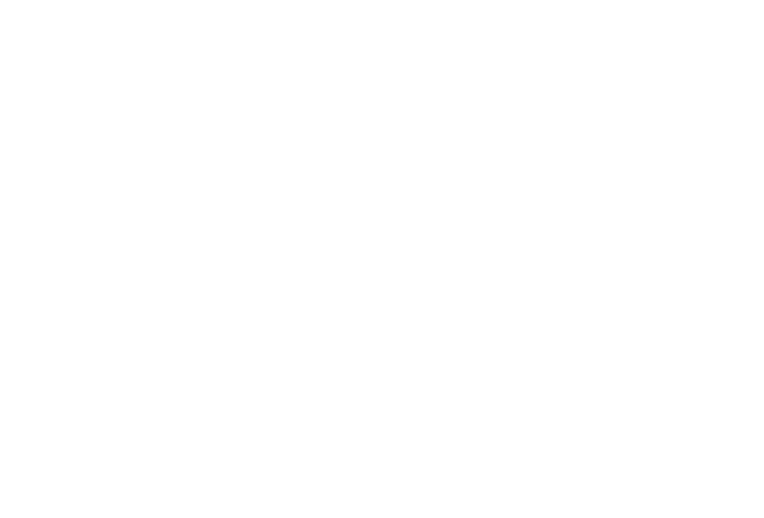
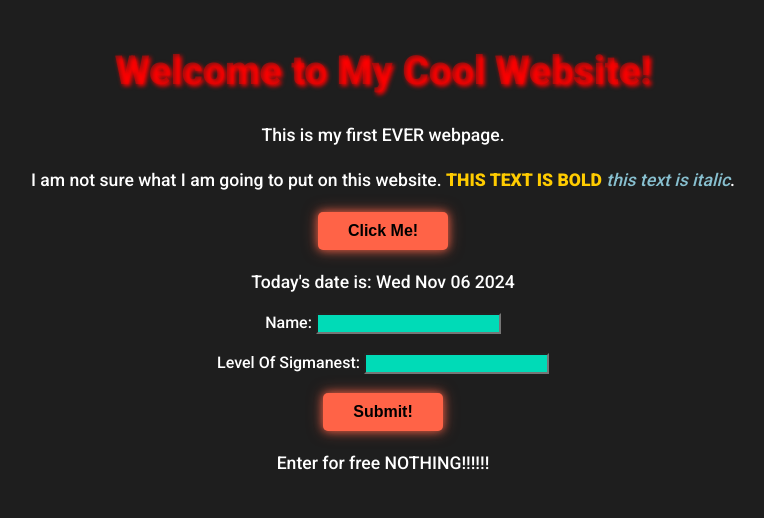
Before and after one commit to aprettygoodprogramer/EvansBlog, a plain HTML site: page index.html in a window 1280 px wide. Shown: the whole page, without its empty margins (257-1021 px from the left). Drawn offline with Linux system fonts and the light colour scheme.

Commit message:
Update index.html

```diff
--- a/index.html
+++ b/index.html
@@ -1,4 +1,99 @@
 <!DOCTYPE html>
 <html>
+<head>
+    <title>My Cool Website</title>
+    <link rel="stylesheet" href="https://fonts.googleapis.com/css2?family=Roboto:wght@300;500;900&display=swap">
+    <style>
+        body {
+            background-color: #1e1e1e;
+            color: #ffffff;
+            font-family: 'Roboto', sans-serif;
+            margin: 0;
+            padding: 20px;
+            text-align: center;
+        }
 
+        h1 {
+            font-size: 2.5em;
+            color: #ff000070;
+            text-shadow: 2px 2px 4px #ff0000;
+            animation: fadeInUp 1s ease-out;
+        }
+
+        p {
+            font-size: 1.1em;
+            line-height: 1.6;
+            animation: fadeInUp 1s ease-out 0.5s;
+        }
+
+        strong {
+            color: #ffcc00;
+        }
+
+        em {
+            color: #88c0d0;
+        }
+
+        .glow-button {
+            background-color: #ff6347;
+            color: rgb(0, 0, 0);
+            border: none;
+            padding: 10px 30px;
+            font-size: 1em;
+            font-weight: bold;
+            cursor: pointer;
+            border-radius: 5px;
+            transition: 0.3s;
+            box-shadow: 0 0 8px rgba(255, 99, 71, 0.8), 0 0 15px rgba(255, 99, 71, 0.5);
+        }
+
+        .glow-button:hover {
+            background-color: #ffd700;
+            color: black;
+            box-shadow: 0 0 20px rgba(255, 215, 0, 0.8), 0 0 25px rgba(255, 215, 0, 0.6);
+            transform: scale(1.1);
+        }
+        .inputBox
+        {
+            background-color: #00dbb7;
+        }
+
+        @keyframes fadeInUp {
+            from {
+                opacity: 0;
+                transform: translateY(20px);
+            }
+            to {
+                opacity: 1;
+                transform: translateY(0);
+            }
+        }
+    </style>
+</head>
+<body>
+    <h1>Welcome to My Cool Website!</h1>
+    <p>This is my first EVER webpage.</p>
+    <p>I am not sure what I am going to put on this website.
+        <strong>THIS TEXT IS BOLD</strong> <em>this text is italic</em>.
+    </p>
+    <button class="glow-button">Click Me!</button>
+
+</body>
+<script>
+    const currentDate = new Date();
+
+    const dateString = currentDate.toDateString();
+
+    const dateParagraph = document.createElement("p");
+
+    dateParagraph.textContent = "Today's date is: " + dateString;
+
+    document.body.appendChild(dateParagraph);
+</script>
+<label for="fname">Name:</label>
+<input type="text" class="inputBox "id="lname" name="lname"><br><br>
+<label for="lname">Level Of Sigmanest:</label>
+<input type="text" class="inputBox "id="lname" name="lname"><br><br>
+<button class="glow-button">Submit!</button>
+<p> Enter for free NOTHING!!!!!!
 </html>
```
